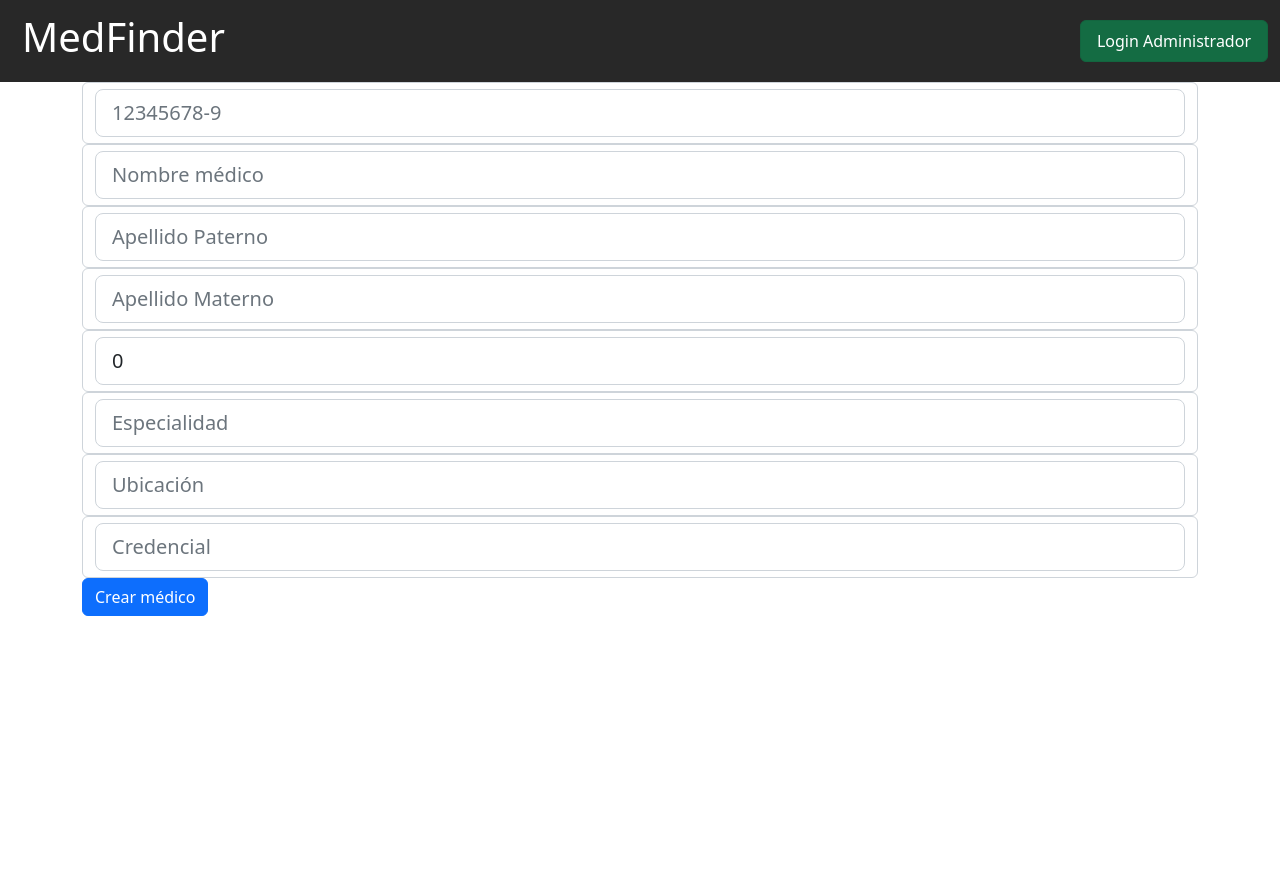
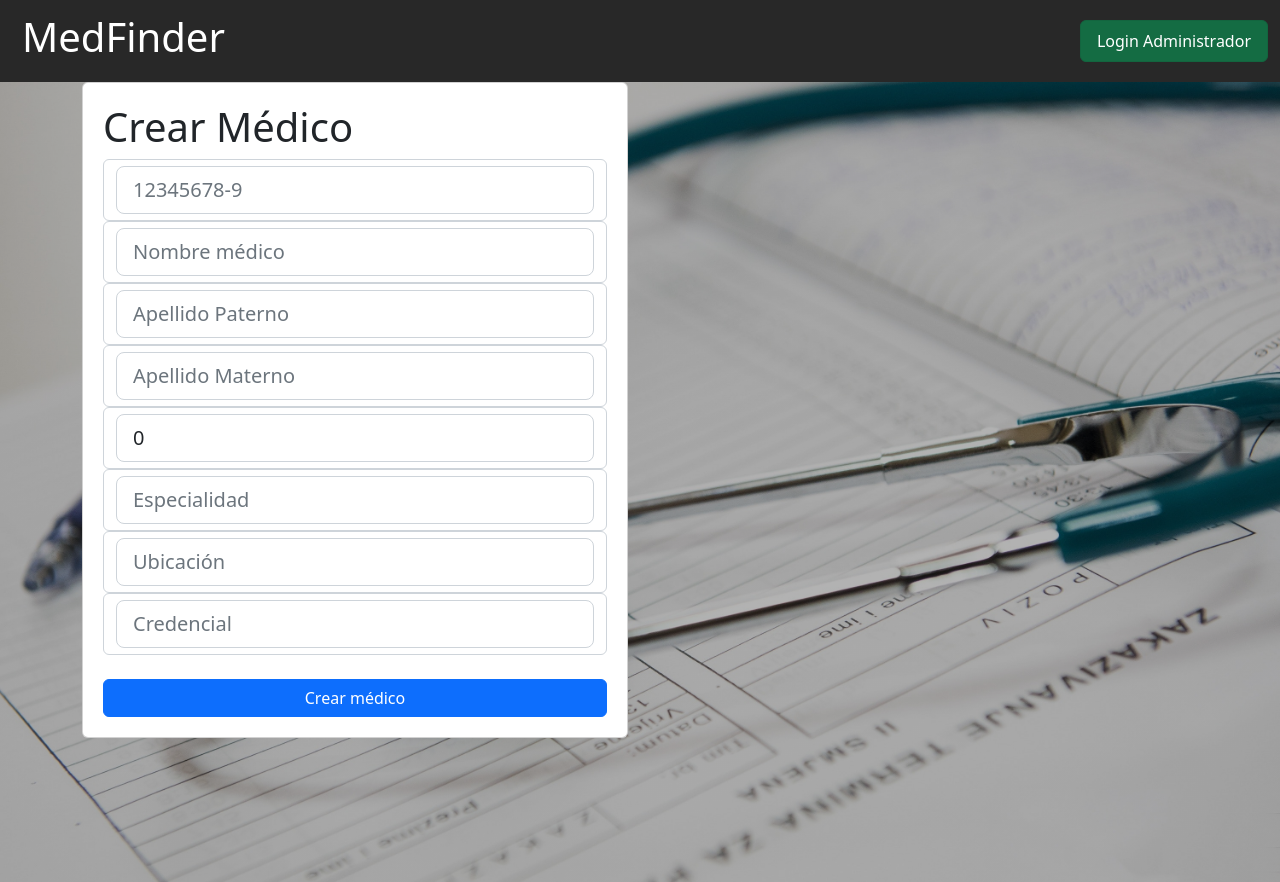
Before and after one commit to windu2/medfinder-ci-cd, a React (Vite) app in the folder frontend/: page /AddMedico in a window 1280 px wide. Before the commit the page ends 800 px from the top, so only its background shows below. Built offline with nearby package versions, Linux system fonts and the light colour scheme.

Commit message:
hotfix addMedicos

```diff
--- a/frontend/src/components/Header/Header.jsx
+++ b/frontend/src/components/Header/Header.jsx
@@ -22,9 +22,6 @@ const Header = (args) => {
               ) : (
                 ""
               )}
-              <NavItem>
-                <NavLink href="/todo">Todo</NavLink>
-              </NavItem>
               <NavItem>
                 <Button onClick={logoutUser} className="btn btn-danger">
                   Logout
--- a/frontend/src/context/AuthContext.jsx
+++ b/frontend/src/context/AuthContext.jsx
@@ -41,7 +41,7 @@ export const AuthProvider = ({ children }) => {
       setAuthTokens(data);
       setUser(jwt_decode(data.access));
       localStorage.setItem("authTokens", JSON.stringify(data));
-      navigate("/todo");
+      navigate("/admin");
     } else if (response.status === 401) {
       alert("Bad credentials, try again");
     } else {
--- a/frontend/src/views/admin/admin.jsx
+++ b/frontend/src/views/admin/admin.jsx
@@ -2,19 +2,43 @@
 
 import { Navigate } from "react-router-dom";
 import { useAuthContext } from "../../context/useAuthContext";
+import image from "../../../public/background2.jpg";
+import React, { useState, useEffect } from "react";
 
+import {
+  ListGroup, ListGroupItem, Col,
+  Card, CardImg, CardText, CardBody,
+  CardTitle, CardSubtitle,
+  Row, Form, FormGroup, Label, Input, Button,
+} from "reactstrap";
 
 
 const AdminView = () => {
   const { user } = useAuthContext();
 
   return (
-        <div>
-        { user.is_admin ?
-            <h1>This is an example to Admin users</h1>
-            :
-            <Navigate to="/todo"  />
-        }
+
+
+    <div style={{ backgroundImage: `linear-gradient(rgba(0, 0, 0, 0.3), rgba(0, 0, 0, 0.3)), url(${image})`, backgroundSize: 'cover', height: '100vh', }}>
+      <Row style={{ paddingTop: "50px", justifyContent: "center", alignItems: "center" }}>
+        <Col md={5} >
+          <Card>
+            <CardTitle>
+              <h1 style={{ paddingLeft: "10px", paddingTop: "5px" }} >Admin</h1>
+            </CardTitle>
+            <CardBody>
+              <a href="/addMedico" className="btn btn-primary">Crear Médico</a>
+              &nbsp;
+              &nbsp;
+              &nbsp;
+              <a href="/directory" className="btn btn-secondary">Ver Médicos</a>
+
+
+            </CardBody>
+          </Card>
+        </Col>
+      </Row>
+
     </div>
   );
 };
--- a/frontend/src/views/admin/createMedicos.jsx
+++ b/frontend/src/views/admin/createMedicos.jsx
@@ -1,18 +1,25 @@
 import axios from 'axios';
-import React, {useState} from 'react';
-import {Button, Form} from 'reactstrap';
+import React, { useState } from 'react';
+import { Button, Form } from 'reactstrap';
+import image from "../../../public/background2.jpg";
+import {
+    ListGroup, ListGroupItem, Col,
+    Card, CardImg, CardText, CardBody,
+    CardTitle, CardSubtitle,
+    Row, FormGroup, Label, Input,
+} from "reactstrap";
 
 const AddMedicoView = () => {
 
-    const[rut, setRut] = useState("")
-    const[nombre, setNombre] = useState("")
-    const[apellido_P, setApellido_P] = useState("")
-    const[apellido_M, setApellido_M] = useState("")
-    const[edad, setEdad] = useState(0)
-    const[especialidad, setEspecialidad] = useState("")
+    const [rut, setRut] = useState("")
+    const [nombre, setNombre] = useState("")
+    const [apellido_P, setApellido_P] = useState("")
+    const [apellido_M, setApellido_M] = useState("")
+    const [edad, setEdad] = useState(0)
+    const [especialidad, setEspecialidad] = useState("")
     //const[profesion, setProfesion] = useState("")
-    const[ubicacion, setUbicacion] = useState("")
-    const[credencial, setCredencial] = useState("")
+    const [ubicacion, setUbicacion] = useState("")
+    const [credencial, setCredencial] = useState("")
 
     const AddMedicInfo = async () => {
         let formField = new FormData()
@@ -23,7 +30,7 @@ const AddMedicoView = () => {
         formField.append('apellido_M', apellido_M)
         formField.append('edad', edad)
         formField.append('especialidad', especialidad)
-        //formField.append('profesion', profesion)
+        formField.append('profesion', "profesion")
         formField.append('ubicacion', ubicacion)
         formField.append('credencial', credencial)
 
@@ -37,15 +44,23 @@ const AddMedicoView = () => {
     }
 
     return (
-        <div>
-            <div className="container">
+        <div style={{ backgroundImage: `linear-gradient(rgba(0, 0, 0, 0.3), rgba(0, 0, 0, 0.3)), url(${image})`, backgroundSize: 'cover', height: '100vh',  }}>
+
+
+
+            <div className="container" style={{justifyContent: "center", alignItems: "center"}}  >
+
+                <Row>
+                    <Col md={6}>
+                    <Card style={{padding:"20px"}}>
+                    <h1>Crear Médico</h1>
                         <div className="form-control">
                             <div className="form-group">
                                 <input
                                     type="text"
                                     className="form-control form-control-lg"
                                     placeholder="12345678-9"
-                        name = "rut"
+                                    name="rut"
                                     value={rut}
                                     onChange={(e) => setRut(e.target.value)}
                                 />
@@ -58,7 +73,7 @@ const AddMedicoView = () => {
                                     type="text"
                                     className="form-control form-control-lg"
                                     placeholder="Nombre médico"
-                        name = "nombre"
+                                    name="nombre"
                                     value={nombre}
                                     onChange={(e) => setNombre(e.target.value)}
                                 />
@@ -71,7 +86,7 @@ const AddMedicoView = () => {
                                     type="text"
                                     className="form-control form-control-lg"
                                     placeholder="Apellido Paterno"
-                        name = "apellido_P"
+                                    name="apellido_P"
                                     value={apellido_P}
                                     onChange={(e) => setApellido_P(e.target.value)}
                                 />
@@ -84,7 +99,7 @@ const AddMedicoView = () => {
                                     type="text"
                                     className="form-control form-control-lg"
                                     placeholder="Apellido Materno"
-                        name = "apellido_M"
+                                    name="apellido_M"
                                     value={apellido_M}
                                     onChange={(e) => setApellido_M(e.target.value)}
                                 />
@@ -97,7 +112,7 @@ const AddMedicoView = () => {
                                     type="number"
                                     className="form-control form-control-lg"
                                     placeholder="Edad"
-                        name = "edad"
+                                    name="edad"
                                     value={edad}
                                     onChange={(e) => setEdad(e.target.value)}
                                 />
@@ -110,7 +125,7 @@ const AddMedicoView = () => {
                                     type="text"
                                     className="form-control form-control-lg"
                                     placeholder="Especialidad"
-                        name = "especialidad"
+                                    name="especialidad"
                                     value={especialidad}
                                     onChange={(e) => setEspecialidad(e.target.value)}
                                 />
@@ -125,7 +140,7 @@ const AddMedicoView = () => {
                                     type="text"
                                     className="form-control form-control-lg"
                                     placeholder="Ubicación"
-                        name = "ubicacion"
+                                    name="ubicacion"
                                     value={ubicacion}
                                     onChange={(e) => setUbicacion(e.target.value)}
                                 />
@@ -138,15 +153,18 @@ const AddMedicoView = () => {
                                     type="url"
                                     className="form-control form-control-lg"
                                     placeholder="Credencial"
-                        name = "credencial"
+                                    name="credencial"
                                     value={credencial}
                                     onChange={(e) => setCredencial(e.target.value)}
                                 />
                             </div>
                         </div>
-            <Button color="primary" tag="input" onClick={AddMedicInfo} type="submit" value="Crear médico"/>
+                        <br />
+                        <Button color="primary" tag="input" onClick={AddMedicInfo} type="submit" value="Crear médico" />
+                </Card>
+                    </Col>
+                </Row>
             </div>
-
         </div>
     )
 }
```
Lines whose indentation alone changed are shown as unchanged.
